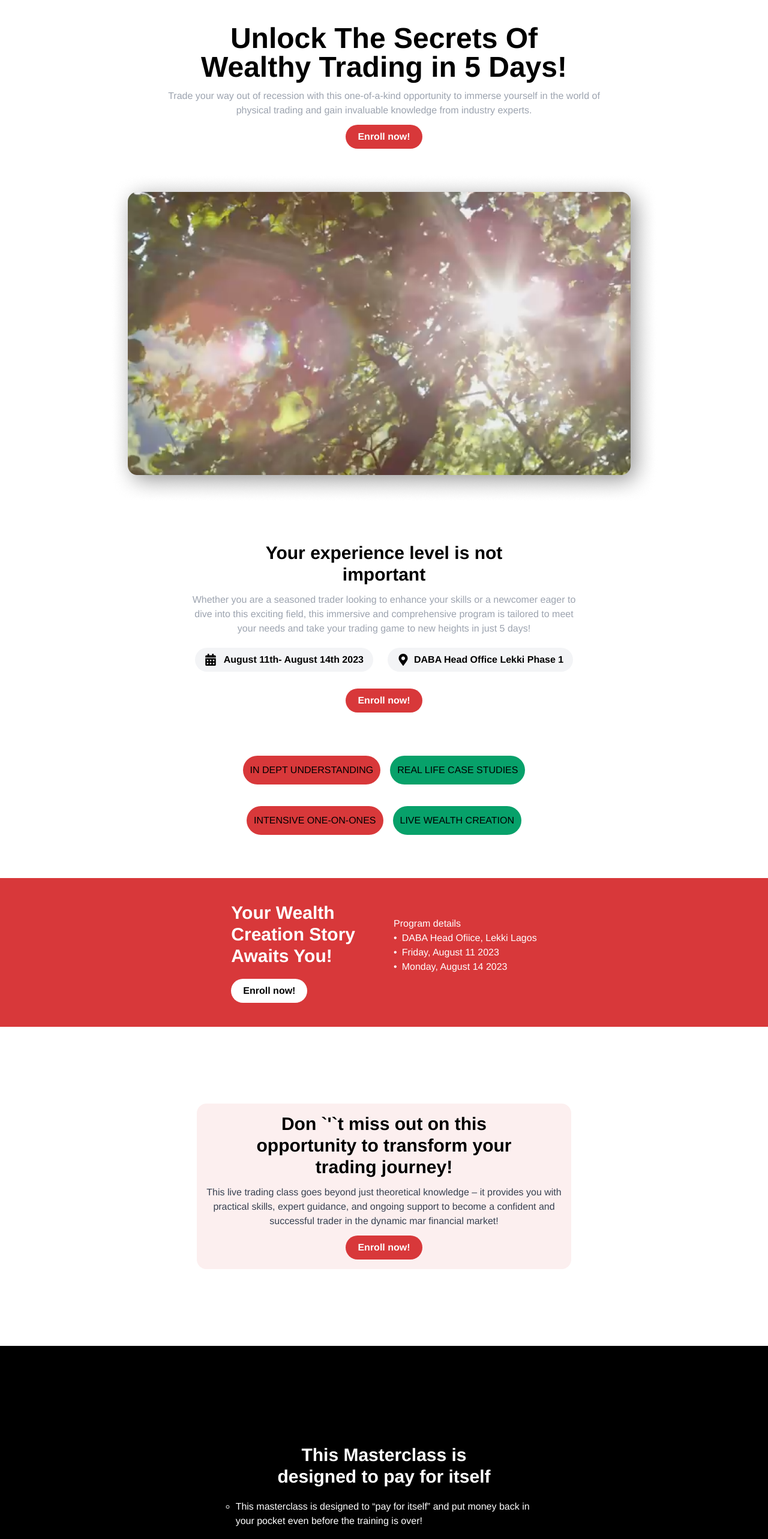
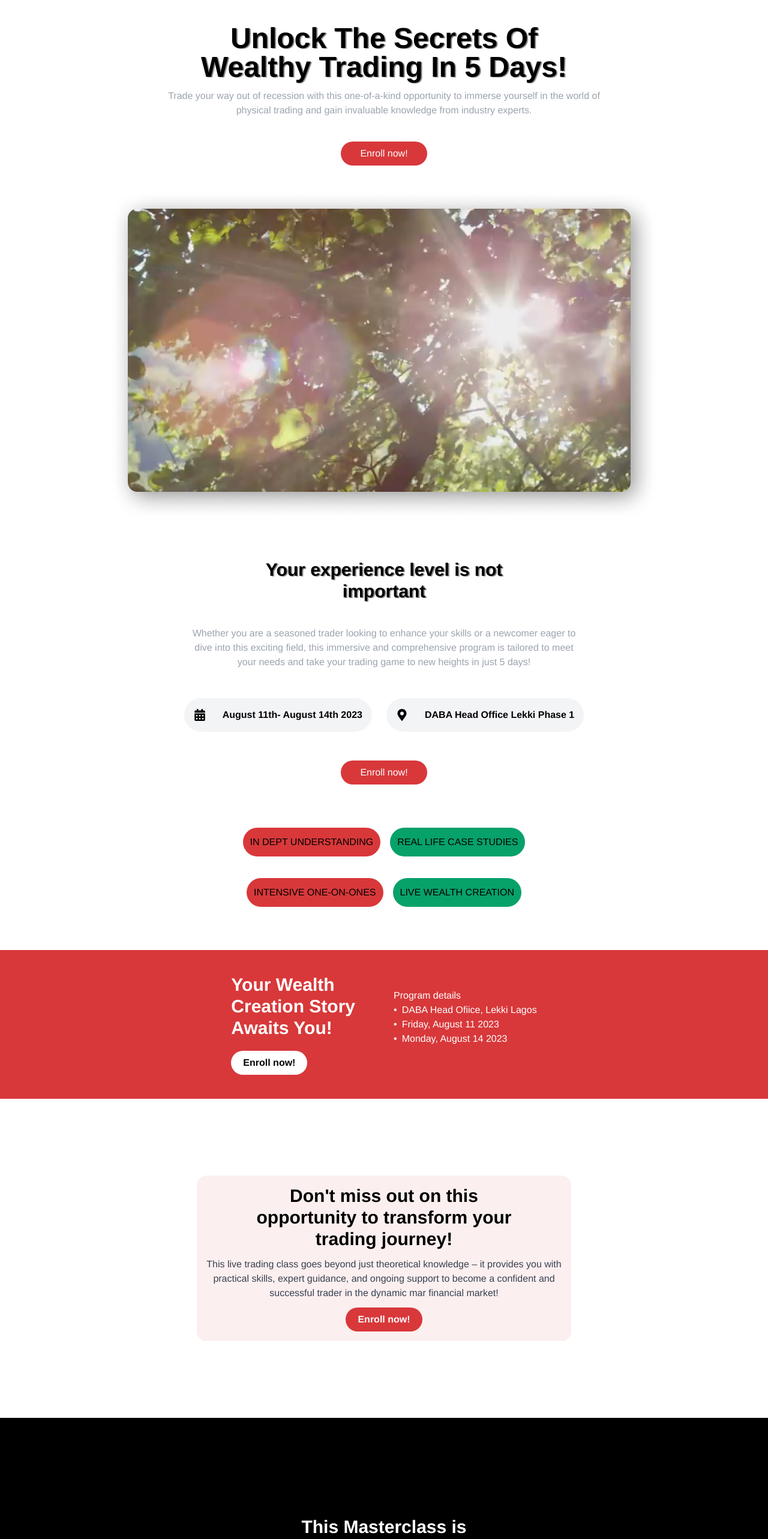
Before and after one commit to juverasworld/who-dey-breef, a Next.js app: page / in a window 1280 px wide. Shown: the top 2566 px of the page at 60% size. Built offline with nearby package versions, Linux system fonts and the light colour scheme; a web font is replaced by a local one.

Commit message:
Added more pages

```diff
--- a/components/Hero.jsx
+++ b/components/Hero.jsx
@@ -1,24 +1,25 @@
 import { FaMapMarkerAlt } from 'react-icons/fa';
 import hero from '../public/hero.png'
+import MrChris from "../public/MrChris.png"
 import { FaCalendarAlt } from 'react-icons/fa';
 import Image from "next/image"
 const Hero = () => {
     return (<>
         <section className="mx-2">
-            <div className="text-center  my-10 mx-3 "><p className="md:text-5xl text-[36px] font-bold whitespace-normal">Unlock The Secrets Of <br className="md:flex hidden" /> Wealthy Trading in 5 Days!</p>
-                <p className="text-gray-400 my-3 md:text-center text-justify">Trade your way out of recession with this one-of-a-kind opportunity to immerse yourself in the world of <br className="md:flex hidden" />physical trading and gain invaluable knowledge from industry experts.</p>
-                <p><button className="rounded-full px-5 py-2 bg-[#D8383A] text-white font-bold">Enroll now!</button></p>
+            <div className="text-center  my-10 mx-3 "><p className="md:text-5xl text-[39px] hero font-extrabold whitespace-normal">Unlock The Secrets Of <br className="md:flex hidden" /> Wealthy Trading In 5 Days!</p>
+                <p className="text-gray-400 my-3 md:text-center ">Trade your way out of recession with this one-of-a-kind opportunity to immerse yourself in the world of <br className="md:flex hidden" />physical trading and gain invaluable knowledge from industry experts.</p>
+                <p className='my-10'><button className="rounded-full px-8 md:py-2 py-5 bg-[#D8383A] text-white ">Enroll now!</button></p>
                 <p className='mx-auto my-10'>
-                    <Image src={hero} alt="join us" width={500} height={550} className='mx-auto h-auto w-auto' />
+                    <Image src={hero} alt="join us" width={600} height={550} className='mx-auto h-auto w-auto' />
                 </p>
 
                 <div className="mt-16">
-                    <p className='font-bold md:text-3xl text-2xl text-center'>Your experience level is not <br className="md:flex hidden" />important</p>
-                    <p className="text-gray-400 my-3 md:text-center text-justify">Whether you are a seasoned trader looking to enhance your skills or a newcomer eager to <br className="md:flex hidden" /> dive into this exciting field, this immersive and comprehensive program is tailored to meet <br className="md:flex hidden" /> your needs and take your trading game to new heights in just 5 days!</p>
+                    <p className='font-extrabold md:text-3xl text-[33px] md:ml-0 ml-2 hero text-center'>Your experience level is not <br className="md:flex hidden" />important</p>
+                    <p className="text-gray-400 my-10 text-center ">Whether you are a seasoned trader looking to enhance your skills or a newcomer eager to <br className="md:flex hidden" /> dive into this exciting field, this immersive and comprehensive program is tailored to meet <br className="md:flex hidden" /> your needs and take your trading game to new heights in just 5 days!</p>
 
                 </div>
                 <div className=" flex  md:flex-row flex-col align-center   justify-center w-full my-3">
-                    <p className='flex align-center items-center rounded-full px-4 py-2 font-bold space-x-3 bg-gray-100 mx-3 my-2'> <span>
+                    <p className='flex align-center items-center rounded-full px-4 py-4 font-bold space-x-7 bg-gray-100 mx-3 my-2'> <span>
                         <FaCalendarAlt size={20} />
 
                     </span>
@@ -27,7 +28,7 @@ const Hero = () => {
                         </span>
                     </p>
 
-                    <p className='flex align-center items-center rounded-full px-4 py-2 font-bold space-x-2 bg-gray-100 mx-3 my-2  '>
+                    <p className='flex align-center items-center rounded-full px-4 py-4 font-bold space-x-7 bg-gray-100 mx-3 my-2  '>
                         <span>
                             <FaMapMarkerAlt size={20} />
                         </span>
@@ -36,7 +37,7 @@ const Hero = () => {
                         </span>
                     </p>
                 </div>
-                <p className='mt-5'><button className="rounded-full px-5 py-2 tex-sm font-bold  bg-[#D8383A] text-white">Enroll now!</button></p>
+                <p className='my-10'><button className="rounded-full px-8 md:py-2 py-5 bg-[#D8383A] text-white ">Enroll now!</button></p>
                 <div className='md:my-16 my-5'>
                     <div className=" flex  md:flex-row flex-col align-center   justify-center w-full my-3 space-x-4">
                         <p className='my-2'><button className="bg-[#D8383A] px-3  rounded-full w-full py-3 tex-sm font-semi-bold ">IN DEPT UNDERSTANDING</button></p>
@@ -70,10 +71,10 @@ const Hero = () => {
             <p className='mt-3 md:hidden flex'><button className="rounded-full px-5 py-2 tex-sm font-bold  bg-white text-black">Enroll now!</button></p>
         </div>
 
-        <div className="flex justify-center items-center md:my-32 my-10">
+        <div className="flex justify-center items-center md:my-32 my-10 px-5">
             <div className="bg-[#FCEFEF] text-center p-4 rounded-2xl ">
                 <p className="font-bold md:text-3xl text-2xl">
-                    Don `&apos;`t miss out on this <br /> opportunity to transform your <br className='md:block hidden' /> trading journey!
+                    Don&apos;t miss out on this <br /> opportunity to transform your <br className='md:block hidden' /> trading journey!
                 </p>
                 <p className="text-gray-700 my-3">
                     This live trading class goes beyond just theoretical knowledge – it provides you with
@@ -101,12 +102,22 @@ const Hero = () => {
                 </div>
             </div>
         </div>
-        <div className="flex md:flex-row flex-col">
-            <div className="w-1/2">
+        <div className="flex md:flex-row  justify-center border-2  flex-col ">
+            <div className=" mt-10 mx-5">
                 <p className="text-sm font-bold text-gray-400">Learn from</p>
-                p.font-bold
+                <p className="font-bold">Chris Ani</p>
+                <div className="text-gray-400">
+
+                    <p className="">Chris Ani is an insightful teacher, author, entrepreneur, startup advisor,<br className="md:flex hidden" /> crypto-trader and investor.</p>
+                    <p className="">He is passionate about helping people create wealth and achieve  <br className="md:flex hidden" />success. A passion that birthed Daba.school, the first African education <br className="md:flex hidden" /> platform for digital and high income skill learning, with students in over<br className="md:flex hidden" /> 15 nations.</p>
+                    <p className="">In 2017, Chris Ani pioneered Cryptohub.club, the ﬁrst platform in <br className="md:flex hidden" />Nigeria for bitcoin, blockchain and cryptocurrency education, which <br className="md:flex hidden" />receives monthly web visitors from over 40 nations.</p>
+                    <p className="">He is the 2020 recipient of the Binance Influencer Award for Africa and <br className="md:flex hidden" />the Middle East.</p>
+                </div>
+                <p className='mt-5'><button className="rounded-full px-5 py-2 tex-sm font-bold  bg-[#D8383A] text-white">Enroll now!</button></p>
             </div>
-            <div className="w-1/2"></div>
+            <div className="">
+                <Image src={MrChris} width={400} height={450} className='w-auto h-auto' />
+            </div>
         </div>
     </>);
 }
--- a/styles/globals.css
+++ b/styles/globals.css
@@ -13,7 +13,9 @@ body {
   margin: 0;
 
 }
-
+.hero{
+  text-shadow: 2px 1px 1px gray;
+}
 ul{
   list-style: circle;
 
```
Also changed, not shown: public/MrChris.png (added), public/MrChris2.png (added).
